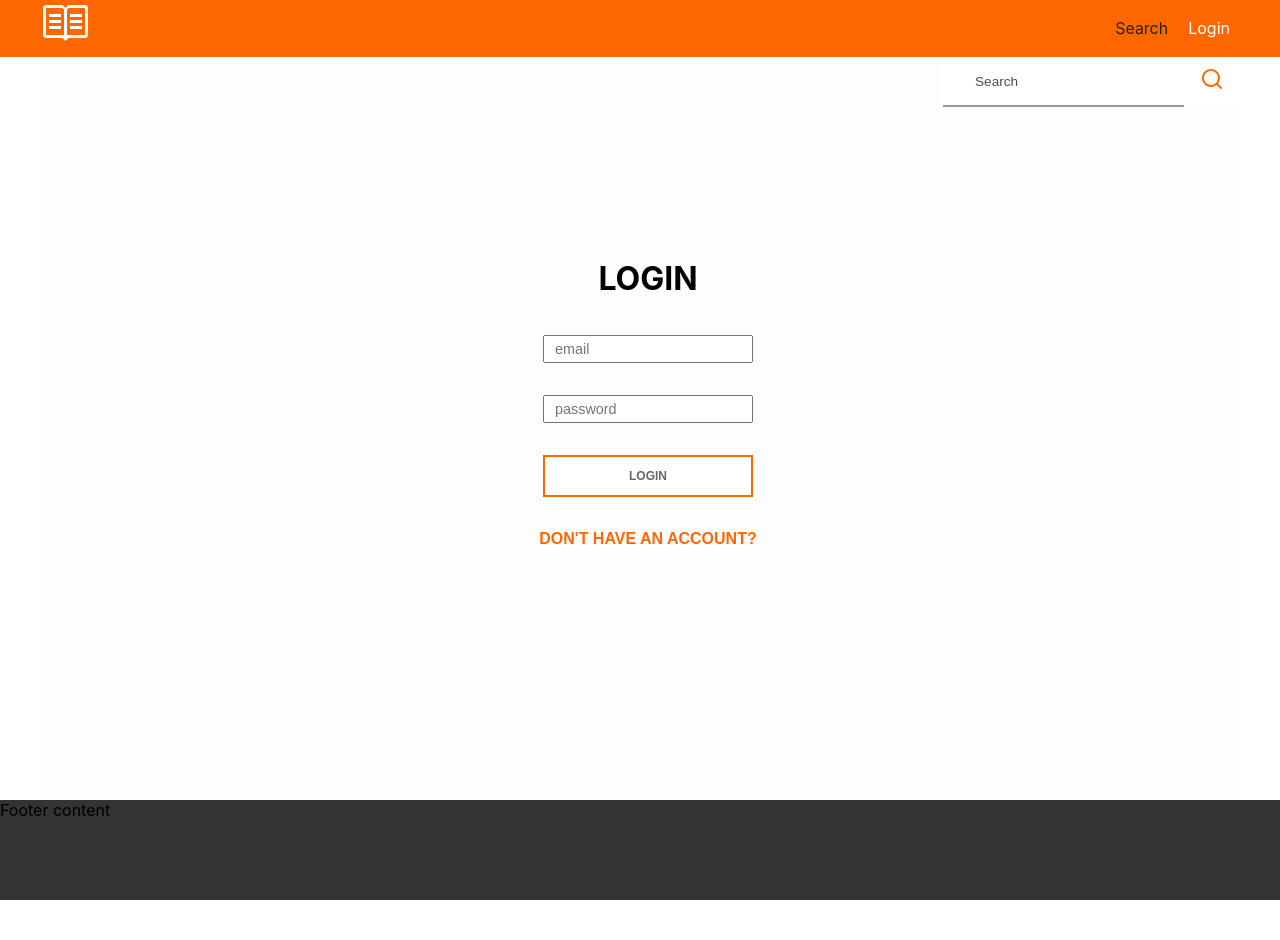
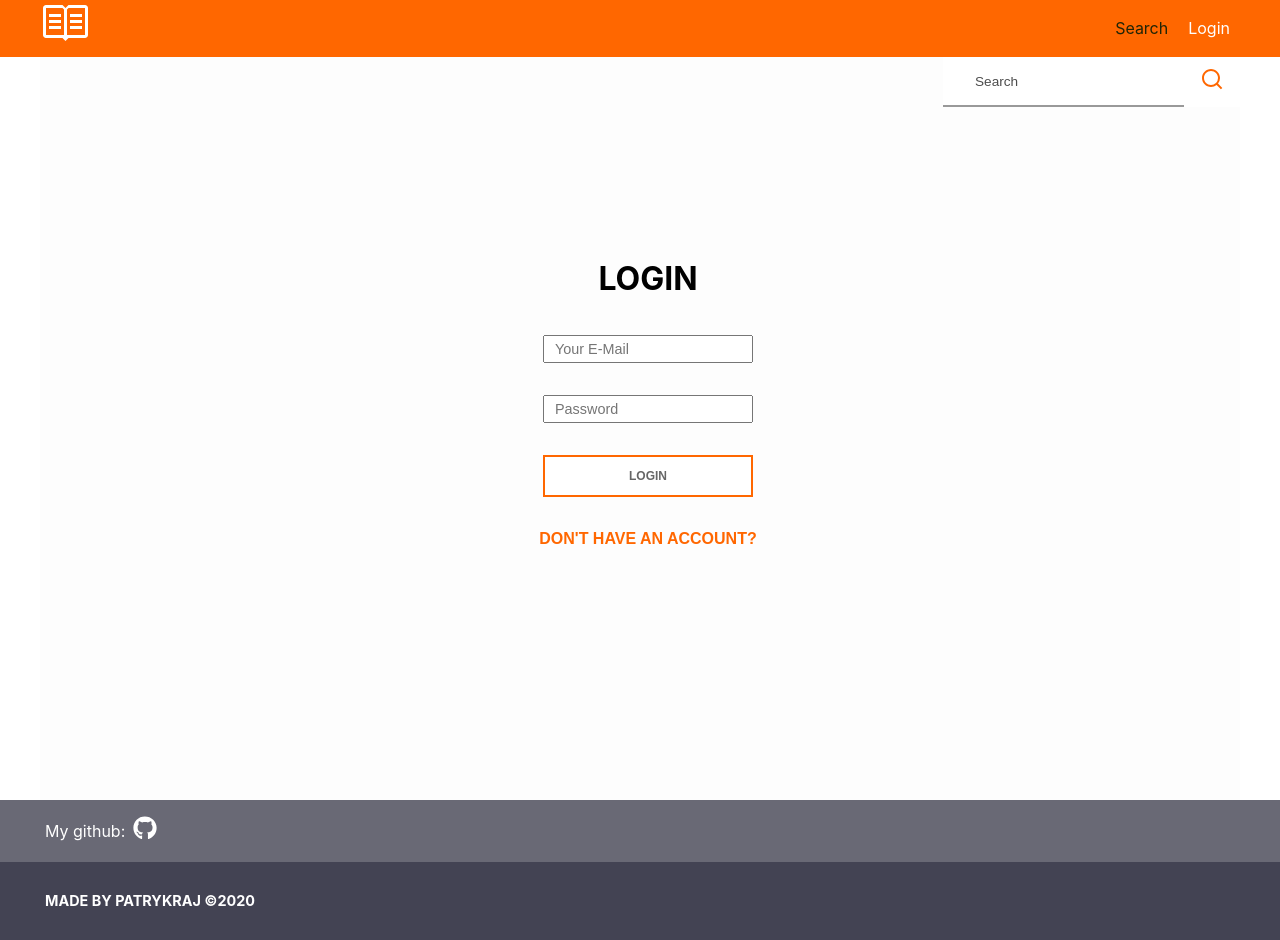
Before and after one commit to patrykraj/MyBook, a React (Create React App) app: page /login in a window 1280 px wide. Before the commit the page ends 900 px from the top, so only its background shows below. Built offline with nearby package versions, Linux system fonts and the light colour scheme.

Commit message:
Improved footer & auth validation

```diff
--- a/src/components/Footer/Footer.js
+++ b/src/components/Footer/Footer.js
@@ -1,8 +1,28 @@
 import React from "react";
 import classes from "./Footer.module.css";
 
+import { FaGithub } from "react-icons/fa";
+
 const Footer = () => {
-  return <footer className={classes.Footer}>Footer content</footer>;
+  return (
+    <footer className={classes.Footer}>
+      <div className={classes.FooterTop}>
+        <div className={classes.LinkWrapper}>
+          <span>My github: </span>
+          <a
+            href="https://github.com/patrykraj/myBook-app"
+            className={classes.Link}
+            target="blank"
+          >
+            <FaGithub />
+          </a>
+        </div>
+      </div>
+      <div className={classes.FooterBottom}>
+        <p>Made by patrykraj &copy;2020</p>
+      </div>
+    </footer>
+  );
 };
 
 export default Footer;
--- a/src/components/Footer/Footer.module.css
+++ b/src/components/Footer/Footer.module.css
@@ -1,4 +1,37 @@
 .Footer {
-  height: 100px;
-  background-color: rgba(0, 0, 0, 0.8);
+  /* height: 132px; */
+  background-color: rgba(20, 20, 40, 0.8);
+  color: #fff;
 }
+
+.FooterTop {
+  background-color: rgba(255, 255, 255, 0.2);
+}
+
+.FooterBottom {
+  max-width: 1200px;
+  margin: 0 auto;
+  font-size: 0.9rem;
+  font-weight: bold;
+  text-transform: uppercase;
+  padding: 1rem 5px;
+}
+
+.LinkWrapper {
+  max-width: 1200px;
+  margin: 0 auto;
+  padding: 1rem 5px;
+  display: flex;
+  align-items: center;
+}
+
+.Link {
+  color: #fff;
+  font-size: 1.5rem;
+  margin: 0 0.5rem;
+  transition: 0.2s all;
+}
+
+.Link:hover {
+  color: #ff6700;
+}
--- a/src/containers/Auth/Auth.js
+++ b/src/containers/Auth/Auth.js
@@ -12,66 +12,138 @@ import classes from "./Auth.module.css";
 
 const Auth = ({ onAuth, error, loading }) => {
   const [loginMode, setLoginMode] = useState(true);
+  const [invalidData, setInvalidData] = useState([]);
 
-  const [password, setPassword] = useState("");
-  const [xpassword, setxPassword] = useState("");
-  const [email, setEmail] = useState("");
+  const initialFormValues = {
+    email: {
+      elementType: "email",
+      placeholder: "Your E-Mail",
+      value: "",
+      validation: {
+        required: true,
+        isEmail: true,
+      },
+      valid: false,
+      message: "Invalid email.",
+    },
+
+    password: {
+      elementType: "password",
+      placeholder: "Password",
+      value: "",
+      validation: {
+        required: true,
+        minLength: 6,
+      },
+      valid: false,
+      message: "Password at least 6 characters.",
+    },
+
+    repeatPassword: {
+      signUpMode: true,
+      elementType: "password",
+      placeholder: "Repeat password",
+      value: "",
+      validation: {
+        required: true,
+        minLength: 6,
+        repeat: true,
+      },
+      valid: false,
+      message: "Passwords must be the same.",
+    },
+  };
+
+  const [formConfig, setFormConfig] = useState(initialFormValues);
 
   const handleMode = (e) => {
     e.preventDefault();
-    setPassword("");
-    setxPassword("");
-    setEmail("");
+
     setLoginMode(!loginMode);
+    setFormConfig(initialFormValues);
+    setInvalidData([]);
   };
 
   const handleSendReq = (e) => {
     e.preventDefault();
-    onAuth(email, password, loginMode);
+
+    const errors = [];
+
+    for (const el in formConfig) {
+      if (formConfig[el].signUpMode && loginMode) continue;
+      if (!formConfig[el].valid) errors.push(formConfig[el].message);
+    }
+
+    setInvalidData(errors);
+
+    if (!errors.length)
+      onAuth(formConfig.email.value, formConfig.password.value, loginMode);
   };
 
+  const checkValidity = (val, rules) => {
+    let isValid = true;
+
+    if (rules.required) {
+      isValid = val.trim() !== "";
+    }
+
+    if (rules.minLength) {
+      isValid = val.trim().length >= rules.minLength;
+    }
+
+    if (rules.isEmail) {
+      const pattern = /[a-z0-9!#$%&'*+/=?^_`{|}~-]+(?:\.[a-z0-9!#$%&'*+/=?^_`{|}~-]+)*@(?:[a-z0-9](?:[a-z0-9-]*[a-z0-9])?\.)+[a-z0-9](?:[a-z0-9-]*[a-z0-9])?/;
+      isValid = pattern.test(val);
+    }
+
+    if (rules.repeat) {
+      isValid = formConfig.password.value === val;
+    }
+
+    return isValid;
+  };
+
+  const handleSetValue = (e, element) => {
+    const formValues = {
+      ...formConfig,
+    };
+
+    formValues[element.id].value = e.target.value;
+    formValues[element.id].valid = checkValidity(
+      formValues[element.id].value,
+      formValues[element.id].validation
+    );
+
+    if (loginMode) formValues.repeatPassword.valid = true;
+
+    setFormConfig(formValues);
+  };
+
+  let inputs = [];
+
+  for (const el in formConfig) {
+    const element = {
+      id: el,
+      config: formConfig[el],
+    };
+    inputs.push(element);
+  }
+
   let content;
-  if (!loginMode) {
-    content = (
-      <>
+
+  content = inputs.map((el) => {
+    if (loginMode && el.config.signUpMode) return null;
+    else
+      return (
         <Input
-          type="email"
-          placeholder="email"
-          onChange={(e) => setEmail(e.target.value)}
-          value={email}
+          key={el.id}
+          type={el.config.elementType}
+          placeholder={el.config.placeholder}
+          value={el.config.value}
+          onChange={(e) => handleSetValue(e, el)}
         />
-        <Input
-          type="password"
-          placeholder="password"
-          onChange={(e) => setPassword(e.target.value)}
-          value={password}
-        />
-        <Input
-          type="password"
-          placeholder="repeat password"
-          onChange={(e) => setxPassword(e.target.value)}
-          value={xpassword}
-        />
-      </>
-    );
-  } else {
-    content = (
-      <>
-        <Input
-          type="email"
-          placeholder="email"
-          onChange={(e) => setEmail(e.target.value)}
-          value={email}
-        />
-        <Input
-          type="password"
-          placeholder="password"
-          onChange={(e) => setPassword(e.target.value)}
-          value={password}
-        />
-      </>
-    );
-  }
+      );
+  });
 
   return (
     <div className={classes.Login}>
@@ -98,6 +170,14 @@ const Auth = ({ onAuth, error, loading }) => {
       <Button click={handleMode} switch>
         {loginMode ? "Don't have an account?" : "Switch to login"}
       </Button>
+      {invalidData.length ? (
+        <ul className={classes.Invalid}>
+          <p>Invalid data:</p>
+          {invalidData.map((err) => (
+            <li key={err}>{err}</li>
+          ))}
+        </ul>
+      ) : null}
     </div>
   );
 };
--- a/src/containers/Auth/Auth.module.css
+++ b/src/containers/Auth/Auth.module.css
@@ -15,3 +15,19 @@
 .Form > * {
   margin: 1rem 0;
 }
+
+.Invalid {
+  background-color: #ea3c53;
+  color: #fff;
+  padding: 0.5rem 1.5rem;
+  font-size: 0.85rem;
+  border-radius: 5px;
+}
+
+.Invalid p {
+  margin-top: 5px;
+}
+
+.Invalid li {
+  margin: 5px 0;
+}
--- a/src/containers/Saved/Saved.js
+++ b/src/containers/Saved/Saved.js
@@ -10,7 +10,7 @@ import MainHeader from "../../components/MainHeader/MainHeader";
 import Loader from "../../components/Loader/Loader";
 
 const Saved = (props) => {
-  const { onConfirmDeleteBook, deleting, token } = props;
+  const { onConfirmDeleteBook, deleting, token, userId } = props;
 
   const [loading, setLoading] = useState(true);
   const [myBooks, setMyBooks] = useState([]);
@@ -27,9 +27,12 @@ const Saved = (props) => {
 
   useEffect(() => {
     if (deleting === true) return;
+    const queryParams =
+      "?auth=" + token + `&orderBy="userId"&equalTo="${userId}"`;
+
     setLoading(true);
     axios
-      .get("/books.json?auth=" + token)
+      .get("/books.json" + queryParams)
       .then((books) => {
         const fetchedBooks = [];
 
@@ -45,7 +48,7 @@ const Saved = (props) => {
         setLoading(false);
         setError(`Something went wrong: ${err.message}`);
       });
-  }, [deleting, token]);
+  }, [deleting, token, userId]);
 
   let content;
   if (loading) {
@@ -87,6 +90,7 @@ const mapStateToProps = (state) => {
     deleteId: state.books.deleteId,
     notification: state.books.error,
     token: state.user.token,
+    userId: state.user.userId,
   };
 };
 
--- a/src/containers/Search/Search.js
+++ b/src/containers/Search/Search.js
@@ -19,36 +19,37 @@ const Search = (props) => {
     onAddBookFailure,
     onResetError,
     token,
+    userId,
   } = props;
 
   const handleAddBook = async (data) => {
     props.onAddBookStart(data.id);
     let booksOnList = [];
     let bookIsValid = true;
+    const queryParams =
+      "?auth=" + token + `&orderBy="userId"&equalTo="${userId}"`;
     data = {
       ...data,
+      userId,
       dateAdded: new Date().toLocaleDateString(),
     };
 
-    try {
-      let res = await axios
-        .get("/books.json?auth=" + token)
-        .catch((err) => onAddBookFailure());
-      booksOnList = await res.data;
-
+    axios
+      .get("/books.json" + queryParams)
+      .then((res) => (booksOnList = res.data))
+      .then((res) => {
         for (const [key, val] of Object.entries(booksOnList)) {
           if (val.id === data.id) bookIsValid = false;
           console.log(key);
         }
-    } catch (err) {
-      console.log(err);
-    }
 
         if (bookIsValid) {
-      return onAddBook(data, token);
+          onAddBook(data, token);
         } else {
-      return onAddBookFailure("Book's already in the list.");
+          onAddBookFailure("Book's already in the list.");
         }
+      })
+      .catch((err) => onAddBookFailure());
   };
 
   const handleNotifications = () => {
@@ -96,6 +97,7 @@ const mapStateToProps = (state) => {
     searchedQuery: state.books.query,
     loadingBookState: state.books.loadingBookState,
     token: state.user.token,
+    userId: state.user.userId,
   };
 };
 
```
Lines whose indentation alone changed are shown as unchanged.
